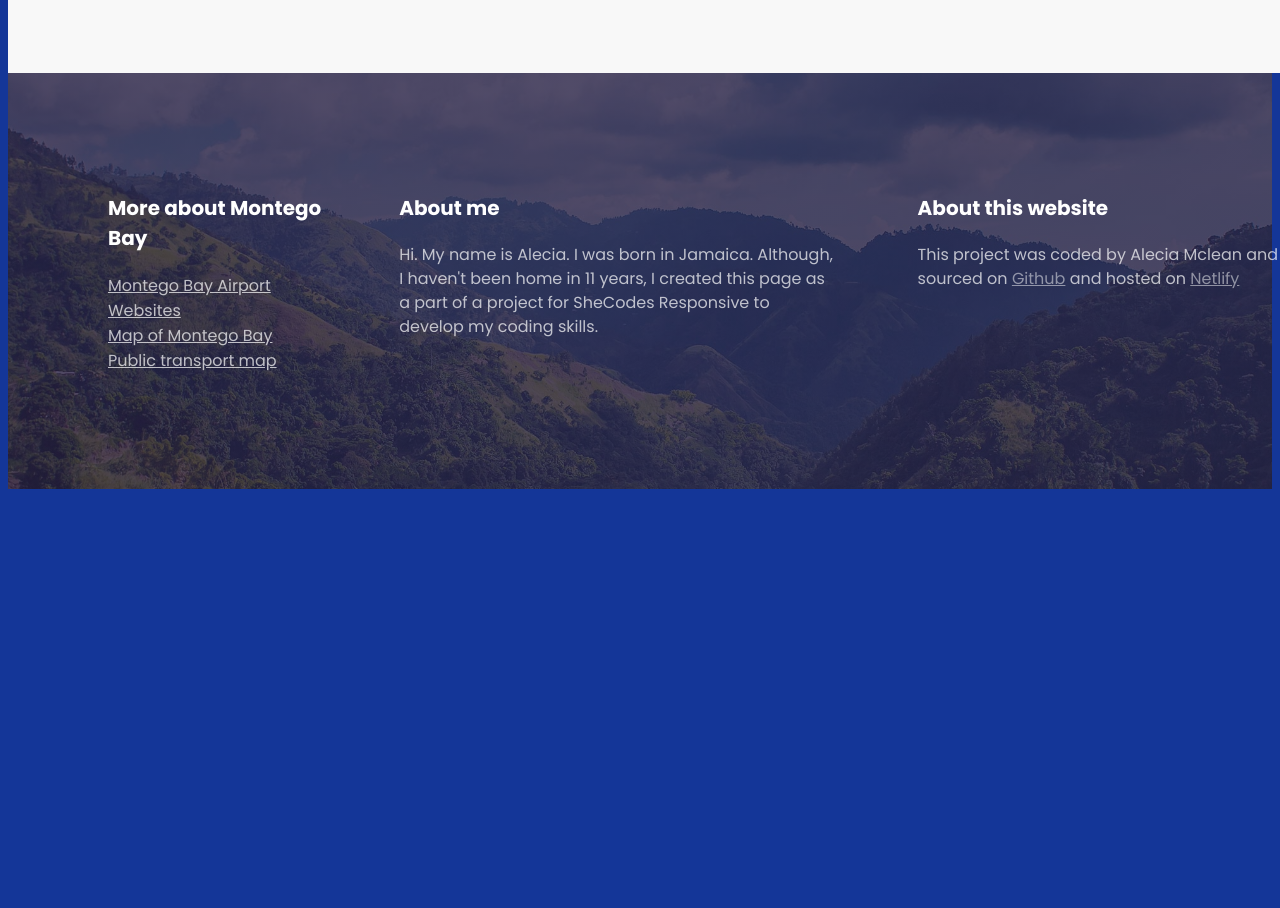
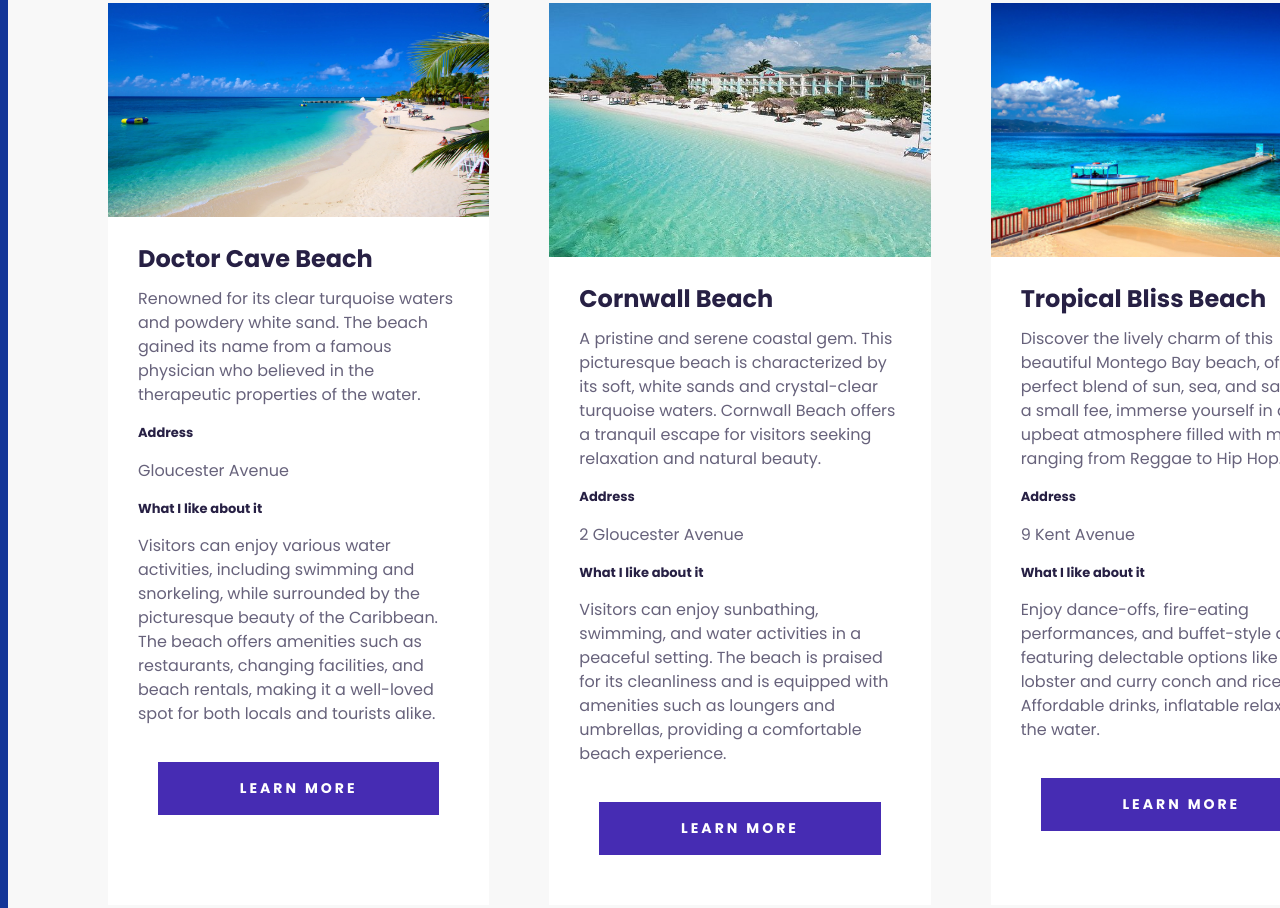
Before and after one commit to mcleanalecia1998/responsive.project, a plain HTML site: page index.html in a window 1280 px wide. Shown: the part 1588-2496 px from the top of the page. Before the commit the page ends 2085 px from the top, so only its background shows below. Drawn offline with Linux system fonts and the light colour scheme.

Commit message:
Added secondary section
HTML and CSS. Also renamed the images as beach names changed

```diff
--- a/index.html
+++ b/index.html
@@ -55,6 +55,83 @@
             <section class="secondary">
                 <h2 class="text-center">Beaches</h2>
                 <h3 class="text-center">My favorite beaches in Montego Bay</h3>
+                <div class="grid grid-card">
+                    <div class="card">
+                        <div class="card-header">
+                            <img src="images/Doctors-Cave-Beach.webp" alt="Doctors Cave Beach" class="img-responsive">
+                        </div>
+                        <div class="card-body">
+                            <h4>Doctor Cave Beach</h4>
+                            <p>Renowned for its clear turquoise waters and powdery white
+                                sand.
+                                The beach gained its name
+                                from a famous physician who
+                                believed in the therapeutic properties of the water. </p>
+                            <h5>Address</h5>
+                            <p>Gloucester Avenue </p>
+                            <h5>What I like about it</h5>
+                            <p> Visitors can enjoy various water
+                                activities, including swimming and
+                                snorkeling, while surrounded by the picturesque beauty of the Caribbean. The beach
+                                offers
+                                amenities such as restaurants, changing facilities, and beach rentals,
+                                making it a well-loved spot
+                                for both locals and tourists alike.</p>
+                            <div class="card-footer">
+                                <a href="https://www.visitjamaica.com/listing/doctors-cave-bathing-club/26/"
+                                    class="btn">Learn more</a>
+                            </div>
+                        </div>
+                    </div>
+                    <div class="card">
+                        <div class="card-header">
+                            <img src="images/cornwall beach.jpeg" alt="Cornwall Beach" class="img-responsive">
+                        </div>
+                        <div class="card-body">
+                            <h4>Cornwall Beach</h4>
+                            <p>A pristine and serene coastal gem. This picturesque beach is characterized by its soft,
+                                white
+                                sands and crystal-clear turquoise waters. Cornwall Beach
+                                offers a tranquil escape for visitors seeking relaxation and natural beauty. </p>
+                            <h5>Address</h5>
+                            <p>2 Gloucester Avenue</p>
+                            <h5>What I like about it</h5>
+                            <p>Visitors can enjoy sunbathing, swimming, and water activities
+                                in a peaceful setting. The
+                                beach is praised for its cleanliness and is equipped with amenities such as loungers
+                                and umbrellas, providing a
+                                comfortable beach experience.</p>
+                            <div class="card-footer"> <a
+                                    href="https://www.tripadvisor.com/Attraction_Review-g147311-d147498-Reviews-Cornwall_Beach-Montego_Bay_Saint_James_Parish_Jamaica.html"
+                                    class="btn">Learn more</a>
+                            </div>
+                        </div>
+                    </div>
+                    <div class="card">
+                        <div class="card-header">
+                            <img src="images/tropical bliss.jpeg" alt="Tropical Bliss Beach" class="img-responsive">
+                        </div>
+                        <div class="card-body">
+                            <h4>Tropical Bliss Beach</h4>
+                            <p>Discover the lively charm of this beautiful Montego Bay beach, offering a perfect blend
+                                of
+                                sun, sea, and sand. For a
+                                small fee, immerse yourself in an upbeat atmosphere filled with music ranging from
+                                Reggae to
+                                Hip Hop.</p>
+                            <h5>Address</h5>
+                            <p>9 Kent Avenue</p>
+                            <h5>What I like about it</h5>
+                            <p>Enjoy dance-offs, fire-eating performances, and buffet-style dining featuring delectable
+                                options like grilled lobster
+                                and curry conch and rice. Affordable drinks, inflatable relaxation in the water.</p>
+                            <div class="card-footer">
+                                <a href="https://www.tripadvisor.com/Attraction_Review-g147311-d14982402-Reviews-Tropical_Bliss_Beach-Montego_Bay_Saint_James_Parish_Jamaica.html"
+                                    class="btn">Learn more</a>
+                            </div>
+                        </div>
+                    </div>
+                </div>
             </section>
         </main>
 
--- a/src/style.css
+++ b/src/style.css
@@ -18,10 +18,14 @@ body {
 }
 .grid {
   display: grid;
-  grid-gap: 64px;
+  grid-gap: 60px;
 }
 .grid-main {
   grid-template-columns: 1fr 1fr;
+}
+
+.grid-card {
+  grid-template-columns: 1fr 1fr 1fr;
 }
 .grid-footer {
   grid-template-columns: 1fr 2fr 2fr;
@@ -29,8 +33,34 @@ body {
 
 .img-responsive {
   max-width: 100%;
+  display: block;
 }
 
+.card {
+  background-color: var(--secondary-color);
+  margin: 30px 0;
+}
+.card-body {
+  padding: 30px;
+}
+
+.card-footer {
+  padding: 20px;
+}
+
+.btn {
+  display: block;
+  color: var(--secondary-color);
+  background-color: #462cb3;
+  font-weight: 700;
+  font-size: 14px;
+  line-height: 21px;
+  text-align: center;
+  letter-spacing: 3px;
+  text-transform: uppercase;
+  padding: 16px;
+  text-decoration: none;
+}
 section {
   width: 100%;
   margin: 0 auto;
@@ -112,6 +142,21 @@ main h3 {
   color: var(--main-color);
   margin: 0;
 }
+main h4 {
+  color: var(--main-color);
+  font-weight: 700;
+  font-size: 24px;
+  line-height: 1;
+  margin: 0;
+}
+
+main h5 {
+  color: var(--main-color);
+  font-weight: 700;
+  font-size: 13px;
+  line-height: 1.5;
+  margin: 0;
+}
 main p {
   font-weight: 400;
   font-size: 16px;
```
Also changed, not shown: images/cornwall beach.jpeg (renamed from images/Montego Beach .jpeg), images/tropical bliss.jpeg (renamed from images/beach.jpeg), 1 other file.
